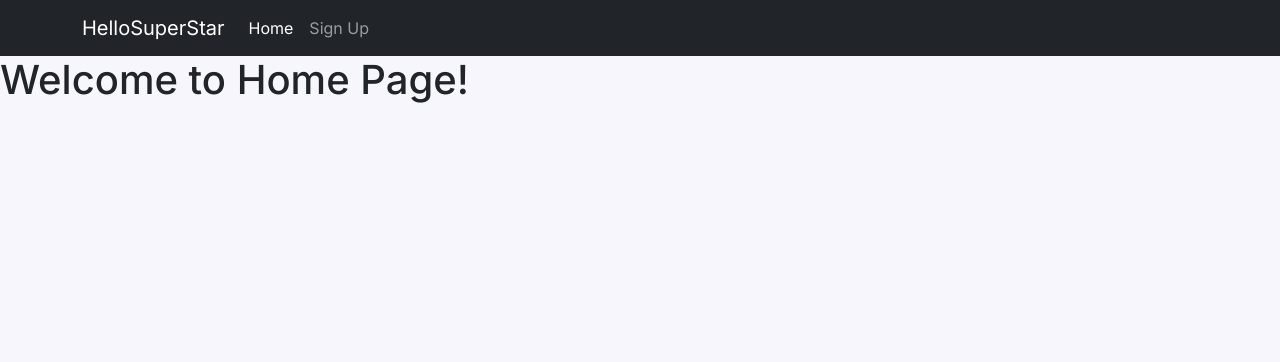
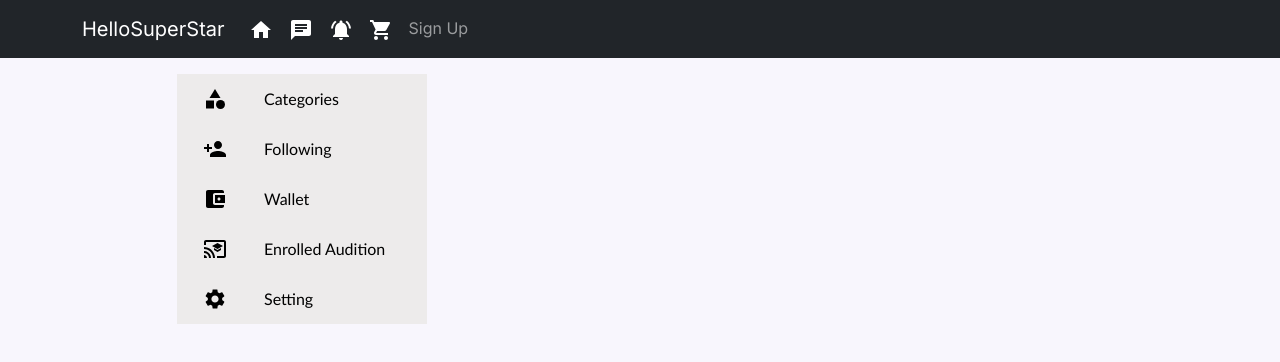
Before and after one commit to aktaruzzamanjoti97/HelloSuperStars, a React (Create React App) app: page / in a window 1280 px wide. Shown: the top 362 px of the page. Built offline with nearby package versions, Linux system fonts and the light colour scheme; no server answers; sample sign-in values are in the browser's storage.

Commit message:
SideNavbar CustomizedHomePage NavigationIconFixed

```diff
--- a/package.json
+++ b/package.json
@@ -3,6 +3,8 @@
   "version": "0.1.0",
   "private": true,
   "dependencies": {
+    "@material-ui/core": "^4.12.1",
+    "@material-ui/icons": "^4.11.2",
     "@testing-library/jest-dom": "^5.14.1",
     "@testing-library/react": "^11.2.7",
     "@testing-library/user-event": "^12.8.3",
@@ -11,6 +13,7 @@
     "react": "^17.0.2",
     "react-bootstrap": "^1.6.1",
     "react-dom": "^17.0.2",
+    "react-icons": "^4.2.0",
     "react-router-dom": "^5.2.0",
     "react-scripts": "^4.0.3",
     "reactstrap": "^8.9.0",
--- a/src/App.js
+++ b/src/App.js
@@ -1,13 +1,15 @@
 import "../node_modules/bootstrap/dist/css/bootstrap.min.css";
 import "../node_modules/bootstrap/dist/js/bootstrap.bundle";
 import {Route, Switch, BrowserRouter} from "react-router-dom";
-import Home from "./components/Home";
+import Home from "./components/Pages/Home/HomePages";
 import Login from "./components/UserAuthentication/Login";
 import Signup from "./components/UserAuthentication/Signup";
 import PrivateRoute from "./components/PrivateRoute/PrivateRoute";
 import Navigation from './components/Header/Navigation';
 
 import HelloSuperStarDemo from './components/UserAuthentication/HelloSuperStarDemo';
+
+import './components/CSS/SideNavbar.css';
 import './App.css';
 
 function App() {
--- /dev/null
+++ b/src/components/CSS/SideNavbar.css
@@ -0,0 +1,56 @@
+.Sidebar {
+  width: 100vw;
+  height: 100vh;
+}
+
+body {
+  margin: 0;
+  padding: 0;
+}
+
+.Sidebar {
+  height: 100%;
+  width: 250px;
+  background-color: 2f4050;
+}
+
+.SidebarList {
+  height: auto;
+  padding: 0;
+  width: 100%;
+}
+
+.SidebarList .row {
+  background-color: #edebeb;
+  width: 100%;
+  height: 50px;
+  border: none;
+  list-style-type: none;
+  margin: 0%;
+  display: flex;
+  flex-direction: row;
+  color: black;
+  justify-content: center;
+  align-items: center;
+  font-family: "Trebuchet MS", "Lucida Sans Unicode", "Lucida Grande",
+    "Lucida Sans", Arial, sans-serif;
+}
+
+.SidebarList .row:hover {
+  cursor: pointer;
+  background-color: #f5f7fa;
+}
+
+.SidebarList #active {
+  background-color: #faf4d9;
+}
+
+.row #icon {
+  flex: 30%;
+  display: grid;
+  place-items: center;
+}
+
+.row #title {
+  flex: 70%;
+}
--- a/src/components/Header/Navigation.js
+++ b/src/components/Header/Navigation.js
@@ -1,7 +1,10 @@
 import React, {Component} from 'react';
 import { Navbar, NavbarBrand, Nav, NavItem, NavbarToggler, Collapse } from "reactstrap";
 import {Link} from "react-router-dom";
-
+import HomeIcon from '@material-ui/icons/Home';
+import ChatIcon from '@material-ui/icons/Chat';
+import NotificationsActiveIcon from '@material-ui/icons/NotificationsActive';
+import ShoppingCartIcon from '@material-ui/icons/ShoppingCart';
 class Navigation extends Component{
     constructor(props){
         super(props);
@@ -24,7 +27,16 @@ class Navigation extends Component{
                         <Collapse isOpen={this.state.isNavOpen} navbar>
                             <Nav className="ml-auto" navbar>
                                 <NavItem>
-                                    <Link to="/" className="nav-link active">Home</Link>
+                                    <Link to="/" className="nav-link active"><HomeIcon/></Link>
+                                </NavItem>
+                                <NavItem>
+                                    <Link to="/chat" className="nav-link active"><ChatIcon/></Link>
+                                </NavItem>
+                                <NavItem>
+                                    <Link to="/" className="nav-link active"><NotificationsActiveIcon/></Link>
+                                </NavItem>
+                                <NavItem>
+                                    <Link to="/" className="nav-link active"><ShoppingCartIcon/></Link>
                                 </NavItem>
                                 <NavItem>
                                     <Link to="/signup" className="nav-link">Sign Up</Link>
--- a/src/components/Home.js
+++ /dev/null
@@ -1,10 +0,0 @@
-import React, { Component } from 'react';
-export default class Home extends Component {
-          render() {
-                    return (
-                              <div>
-                              <h1>Welcome to Home Page!</h1>
-                              </div>
-                    )
-          }
-}
--- /dev/null
+++ b/src/components/Pages/Home/HomePages.js
@@ -0,0 +1,33 @@
+import React from 'react';
+import SideNavbar from "./SideNavbar/SideNavbar";
+import "../../CSS/SideNavbar.css";
+const HomePages = () => {
+          return (
+                    <>
+                              <section id="header" className="d-flex align-items-center">
+                                        <div className="container">
+                                                  <div className="row">
+                                                            <div className="col-10 mx-auto">
+                                                                      <div className="row">
+                                                                                <div className="col-md-2 pt-5 pt-lg-0 order-2 order-lg-1 d-flex justify-content-center flex-column">
+                                                                                          <div className="mt-3">
+                                                                                                    <SideNavbar />
+                                                                                          </div>
+                                                                                </div>
+
+                                                                                <div className="col-lg-7 order-1 order-lg-2 header-img">
+
+                                                                                </div>
+                                                                                <div className="col-lg-3 order-1 order-lg-2 header-img">
+
+                                                                                </div>
+                                                                      </div>
+                                                            </div>
+                                                  </div>
+                                        </div>
+                              </section>
+          </>
+          )
+}
+
+export default HomePages;
--- /dev/null
+++ b/src/components/Pages/Home/SideNavbar/SideNavbar.js
@@ -0,0 +1,24 @@
+import React from 'react'
+import "../../../CSS/SideNavbar.css";
+import { SidebarData} from './SidebarData';
+
+function SideNavbar () {
+          return (
+                    <div className="Sidebar">
+                              <ul className="SidebarList">
+                              {SidebarData.map((val, key) => {
+                                        return(
+                                                  <li key={key} className="row"
+                                                  id={window.location.pathname==val.link ? 'active' : ''}
+                                                  onClick={() => {window.location.pathname = val.link;}} >
+                                                  {""}
+                                                  <div id="icon">{val.icon}</div> <div id="title">{val.title}</div>
+                                                  </li>
+                                        );
+                              })}
+                              </ul>
+                    </div>
+          )
+}
+
+export default SideNavbar;
--- /dev/null
+++ b/src/components/Pages/Home/SideNavbar/SidebarData.js
@@ -0,0 +1,35 @@
+import React from 'react'
+import CategoryIcon from '@material-ui/icons/Category';
+import PersonAddIcon from '@material-ui/icons/PersonAdd';
+import AccountBalanceWalletIcon from '@material-ui/icons/AccountBalanceWallet';
+import CastForEducationIcon from '@material-ui/icons/CastForEducation';
+import SettingsIcon from '@material-ui/icons/Settings';
+
+
+export const SidebarData = [
+          {
+                    title: 'Categories',
+                    icon: <CategoryIcon/>,
+                    link: "/home"
+          },
+          {
+                    title: 'Following',
+                    icon: <PersonAddIcon/>,
+                    link: "/mailbox"
+          },
+          {
+                    title: 'Wallet',
+                    icon: <AccountBalanceWalletIcon/>,
+                    link: "/analytics"
+          },
+          {
+                    title: 'Enrolled Audition',
+                    icon: <CastForEducationIcon/>,
+                    link: "/dashboard"
+          },
+          {
+                    title: 'Setting',
+                    icon: <SettingsIcon/>,
+                    link: "/friends"
+          },
+]
```
Also changed, not shown: src/components/Pages/Home/Body.js (added), 1 other file (tests, documents, lock files or other folders).
